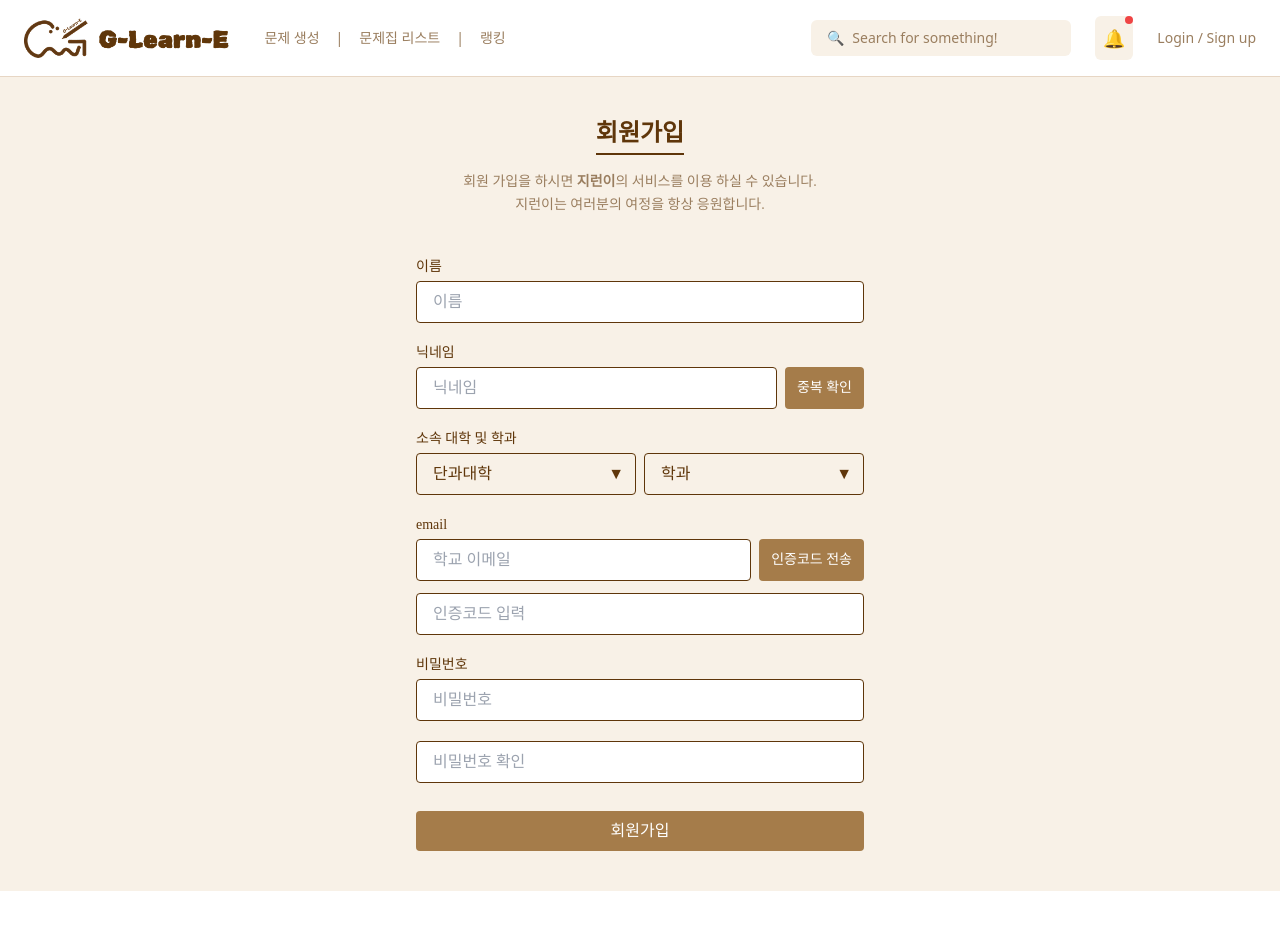
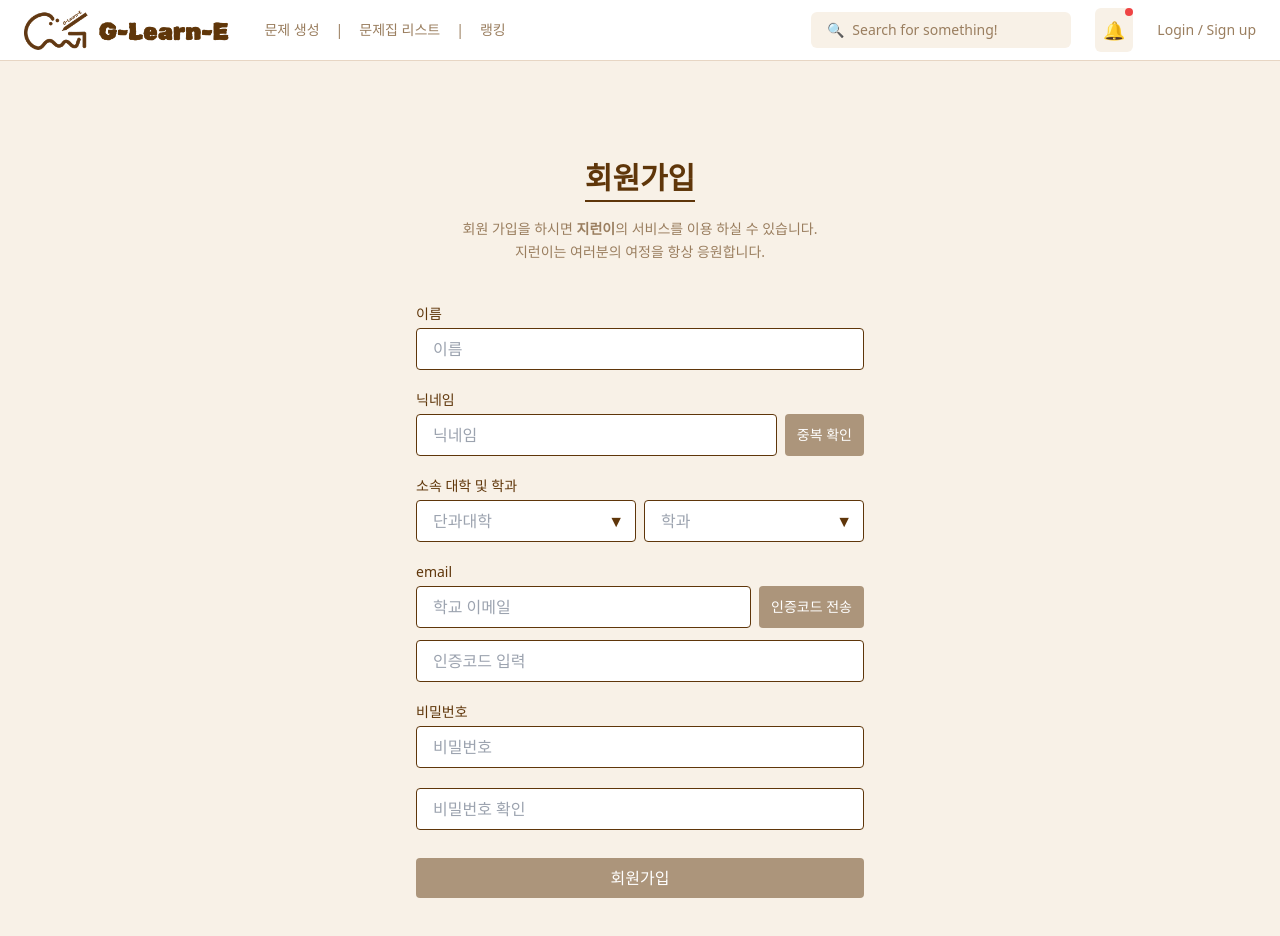
Before and after one commit to GNU-CapstoneDesign-II/G-Learn-E-FE, a React (Vite) app: page /signup in a window 1280 px wide. Shown: the top 936 px of the page. Before the commit the page ends 891 px from the top, so only its background shows below. Built offline with nearby package versions, Linux system fonts and the light colour scheme.

Commit message:
#14 거짓말하지마

```diff
--- a/src/components/Navbar.jsx
+++ b/src/components/Navbar.jsx
@@ -4,14 +4,22 @@ import logoImage from "../assets/logo.png";
 
 function Navbar() {
   return (
-    <header className="w-full border-b border-[#e7d6c4] bg-white">
-      <div className="max-w-[1280px] mx-auto flex items-center justify-between py-4 px-6">
-        {/* 왼쪽 영역: 로고 + 메뉴 */}
+    // ✅ 상단 고정을 위한 핵심 속성들:
+    // - fixed: 항상 고정
+    // - top-0 left-0: 화면 최상단, 좌측에 위치
+    // - z-50: 다른 요소보다 위에 보이게
+    <header className="fixed top-0 left-0 w-full z-50 border-b border-[#e7d6c4] bg-white">
+      {/* ✅ 페이지 최대 너비 제한 + 좌우 padding + 세로 중앙 정렬 */}
+      {/* h-[60px]: 상단바 전체 높이 고정 */}
+      <div className="max-w-[1280px] mx-auto flex items-center justify-between h-[60px] px-6">
+        {/* ⬅️ 왼쪽: 로고 + 메뉴 */}
         <div className="flex items-center gap-8">
           <Link to="/">
+            {/* h-10: 로고 높이 제한, object-contain: 비율 유지 */}
             <img src={logoImage} alt="G-Learn-E Logo" className="h-10 object-contain" />
           </Link>
 
+          {/* 메뉴 링크: 자연스러운 여백과 글꼴 설정 */}
           <nav className="flex items-center gap-4 text-[#9A7E5F] text-sm font-medium">
             <Link to="/generate">문제 생성</Link>
             <span>|</span>
@@ -21,9 +29,9 @@ function Navbar() {
           </nav>
         </div>
 
-        {/* 오른쪽 영역: 검색, 알림, 로그인 */}
+        {/* ➡️ 오른쪽: 검색창 + 알림 + 로그인 */}
         <div className="flex items-center gap-6">
-          {/* 검색창 */}
+          {/* 🔍 검색창 영역: 연한 배경 + 둥근 테두리 */}
           <div className="flex items-center bg-[#f8f1e7] px-4 py-2 rounded-md text-[#9A7E5F] text-sm w-[260px]">
             <span className="mr-2">🔍</span>
             <input
@@ -33,13 +41,14 @@ function Navbar() {
             />
           </div>
 
-          {/* 알림 아이콘 */}
+          {/* 🔔 알림 아이콘: 배경과 원형 빨간 점 */}
           <div className="relative bg-[#f8f1e7] rounded-md p-2 text-[#9A7E5F] text-lg">
             🔔
+            {/* 빨간 알림 점 (새 알림 표시용) */}
             <span className="absolute top-0 right-0 w-2 h-2 bg-red-500 rounded-full"></span>
           </div>
 
-          {/* 로그인 */}
+          {/* 로그인 링크 */}
           <Link to="/login" className="text-[#9A7E5F] text-sm hover:underline">
             Login / Sign up
           </Link>
--- a/src/components/UseInPages/PrivateHeader.jsx
+++ b/src/components/UseInPages/PrivateHeader.jsx
@@ -14,7 +14,7 @@ export default function PrivateHeader({
     const totalCount = selectedFolder ? 3 : 4; // 예시 (props로 전달 가능)
 
     return (
-        <div className="w-full flex items-center justify-between px-6 py-3 border-b border-[#e5d5c5] bg-[#fdf9f4]">
+        <div className="fixed top-[60px] left-[200px] w-[calc(100%-200px)] flex items-center justify-between px-6 py-3 border-b border-[#e5d5c5] bg-[#fdf9f4]">
             {/* 왼쪽 영역 */}
             <div className="flex items-center gap-3">
                 {selectedFolder ? (
@@ -47,7 +47,7 @@ export default function PrivateHeader({
                         <option value="오래된순">오래된순</option>
                         <option value="업로드순">업로드순</option>
                     </select>
-                    <span className="absolute right-2 top-1/2 -translate-y-1 text-xs">▼</span>
+                    <span className="pointer-events-none absolute right-2 top-1/2 -translate-y-1/2 text-xs">▼</span>
                 </div>
 
                 {/* 선택 모드일 경우 */}
--- a/src/pages/Login.jsx
+++ b/src/pages/Login.jsx
@@ -9,7 +9,7 @@ export default function Login() {
   return (
     <>
       <Navbar />
-      <div className="min-h-screen bg-[#f8f1e7] font-['Noto_Sans_KR'] text-[#5F360A]">
+      <div className="pt-20 min-h-screen bg-[#f8f1e7] text-[#5F360A]">
         <div className="flex justify-center items-center pt-20">
           <div className="w-full max-w-md px-4 text-center">
             {/* 제목 */}
@@ -45,7 +45,7 @@ export default function Login() {
               </div>
               <button
                 type="submit"
-                className="w-full bg-[#5F360A] text-white py-2 mt-2 rounded hover:bg-[#4b2d08] transition-colors"
+                className="w-full bg-[#AC957B] text-white py-2 mt-2 rounded hover:bg-[#5F360A] transition-colors"
               >
                 로그인
               </button>
--- a/src/pages/SignUp.jsx
+++ b/src/pages/SignUp.jsx
@@ -6,6 +6,8 @@ export default function SignUp() {
   const [verified, setVerified] = useState(false);
   const [error, setError] = useState("");
   const [nicknameChecked, setNicknameChecked] = useState(false);
+  const [college, setCollege] = useState("");
+  const [department, setDepartment] = useState("");
 
   const handleSendCode = () => {
     const email = document.getElementById("email").value;
@@ -45,32 +47,35 @@ export default function SignUp() {
     alert(`닉네임 "${nickname}"은 사용 가능합니다!`);
   };
 
+  const handleSubmit = (e) => {
+    e.preventDefault();
+    if (!college || !department) {
+      alert("단과대학과 학과를 모두 선택해주세요.");
+      return;
+    }
+    // 기타 유효성 검사 추가 가능
+    alert("회원가입이 완료되었습니다!");
+  };
+
   return (
     <>
       <Navbar />
-      <div className="min-h-screen bg-[#f8f1e7] font-['Noto_Sans_KR'] text-[#5F360A] py-10 px-4">
+      <div className="pt-40 pb-40 min-h-screen bg-[#f8f1e7] text-[#5F360A] py-10 px-4">
         <div className="max-w-md mx-auto text-center">
-          <h1 className="text-2xl font-bold border-b-2 border-[#5F360A] inline-block pb-1 mb-4">
-            회원가입
-          </h1>
+          <h1 className="text-3xl font-bold border-b-2 border-[#5F360A] inline-block pb-1 mb-4">회원가입</h1>
           <p className="text-sm text-[#9A7E5F] leading-relaxed mb-10">
             회원 가입을 하시면 <strong>지런이</strong>의 서비스를 이용 하실 수 있습니다.
-            <br />
-            지런이는 여러분의 여정을 항상 응원합니다.
+            <br />지런이는 여러분의 여정을 항상 응원합니다.
           </p>
 
-          <form className="flex flex-col gap-5 text-left">
+          <form onSubmit={handleSubmit} className="flex flex-col gap-5 text-left">
             {/* 이름 */}
             <div>
               <label className="block text-sm mb-1">이름</label>
-              <input
-                type="text"
-                placeholder="이름"
-                className="w-full border border-[#5F360A] px-4 py-2 rounded focus:outline-none"
-              />
+              <input type="text" placeholder="이름" className="w-full border border-[#5F360A] px-4 py-2 rounded focus:outline-none" />
             </div>
 
-            {/* 닉네임 + 중복확인 */}
+            {/* 닉네임 */}
             <div>
               <label htmlFor="nickname" className="block text-sm mb-1">닉네임</label>
               <div className="flex gap-2">
@@ -83,22 +88,24 @@ export default function SignUp() {
                 <button
                   type="button"
                   onClick={handleCheckNickname}
-                  className="bg-[#A57C4A] text-white text-sm px-3 py-2 rounded hover:bg-[#86613b]"
+                  className="bg-[#AC957B] text-white text-sm px-3 py-2 rounded hover:bg-[#5F360A]"
                 >
                   중복 확인
                 </button>
               </div>
             </div>
 
-            {/* 소속 대학 및 학과 */}
+            {/* 단과대학 & 학과 */}
             <div>
               <label className="block text-sm mb-1">소속 대학 및 학과</label>
               <div className="flex gap-2">
                 {/* 단과대학 */}
                 <div className="relative flex-1">
                   <select
-                    className="appearance-none w-full border border-[#5F360A] bg-[#f8f1e7] text-[#5F360A] px-4 py-2 pr-10 rounded focus:outline-none"
-                    defaultValue=""
+                    value={college}
+                    onChange={(e) => setCollege(e.target.value)}
+                    className={`appearance-none w-full border border-[#5F360A] bg-white px-4 py-2 pr-10 rounded focus:outline-none
+                    ${college === "" ? "text-gray-400" : "text-[#5F360A]"}`}
                   >
                     <option disabled value="">단과대학</option>
                     <option>공과대학</option>
@@ -106,30 +113,27 @@ export default function SignUp() {
                     <option>자연대학</option>
                     <option>IT 공과대학</option>
                   </select>
-                  <div className="absolute inset-y-0 right-3 flex items-center pointer-events-none text-[#5F360A]">
-                    ▼
-                  </div>
+                  <div className="absolute inset-y-0 right-3 flex items-center pointer-events-none text-[#5F360A]">▼</div>
                 </div>
 
                 {/* 학과 */}
                 <div className="relative flex-1">
                   <select
-                    className="appearance-none w-full border border-[#5F360A] bg-[#f8f1e7] text-[#5F360A] px-4 py-2 pr-10 rounded focus:outline-none"
-                    defaultValue=""
+                    value={department}
+                    onChange={(e) => setDepartment(e.target.value)}
+                    className={`appearance-none w-full border border-[#5F360A] bg-white px-4 py-2 pr-10 rounded focus:outline-none
+                    ${department === "" ? "text-gray-400" : "text-[#5F360A]"}`}
                   >
                     <option disabled value="">학과</option>
                     <option>컴퓨터공학과</option>
                     <option>경영학과</option>
                   </select>
-                  <div className="absolute inset-y-0 right-3 flex items-center pointer-events-none text-[#5F360A]">
-                    ▼
-                  </div>
+                  <div className="absolute inset-y-0 right-3 flex items-center pointer-events-none text-[#5F360A]">▼</div>
                 </div>
               </div>
             </div>
 
-
-            {/* 이메일 인증 */}
+            {/* 이메일 */}
             <div>
               <label htmlFor="email" className="block text-sm mb-1">email</label>
               <div className="flex gap-2">
@@ -142,7 +146,7 @@ export default function SignUp() {
                 <button
                   type="button"
                   onClick={handleSendCode}
-                  className="bg-[#A57C4A] text-white text-sm px-3 py-2 rounded hover:bg-[#86613b]"
+                  className="bg-[#AC957B] text-white text-sm px-3 py-2 rounded hover:bg-[#5F360A]"
                 >
                   인증코드 전송
                 </button>
@@ -173,9 +177,10 @@ export default function SignUp() {
               />
             </div>
 
+            {/* 제출 */}
             <button
               type="submit"
-              className="w-full bg-[#A57C4A] text-white py-2 rounded mt-2 hover:bg-[#86613b]"
+              className="w-full bg-[#AC957B] text-white py-2 rounded mt-2 hover:bg-[#5F360A]"
             >
               회원가입
             </button>
```
Also changed, not shown: src/components/LeftSideBar.jsx (+22 -7 lines), src/pages/FindPassword.jsx (+9 -7 lines), src/App.jsx (line endings or trailing spaces).
